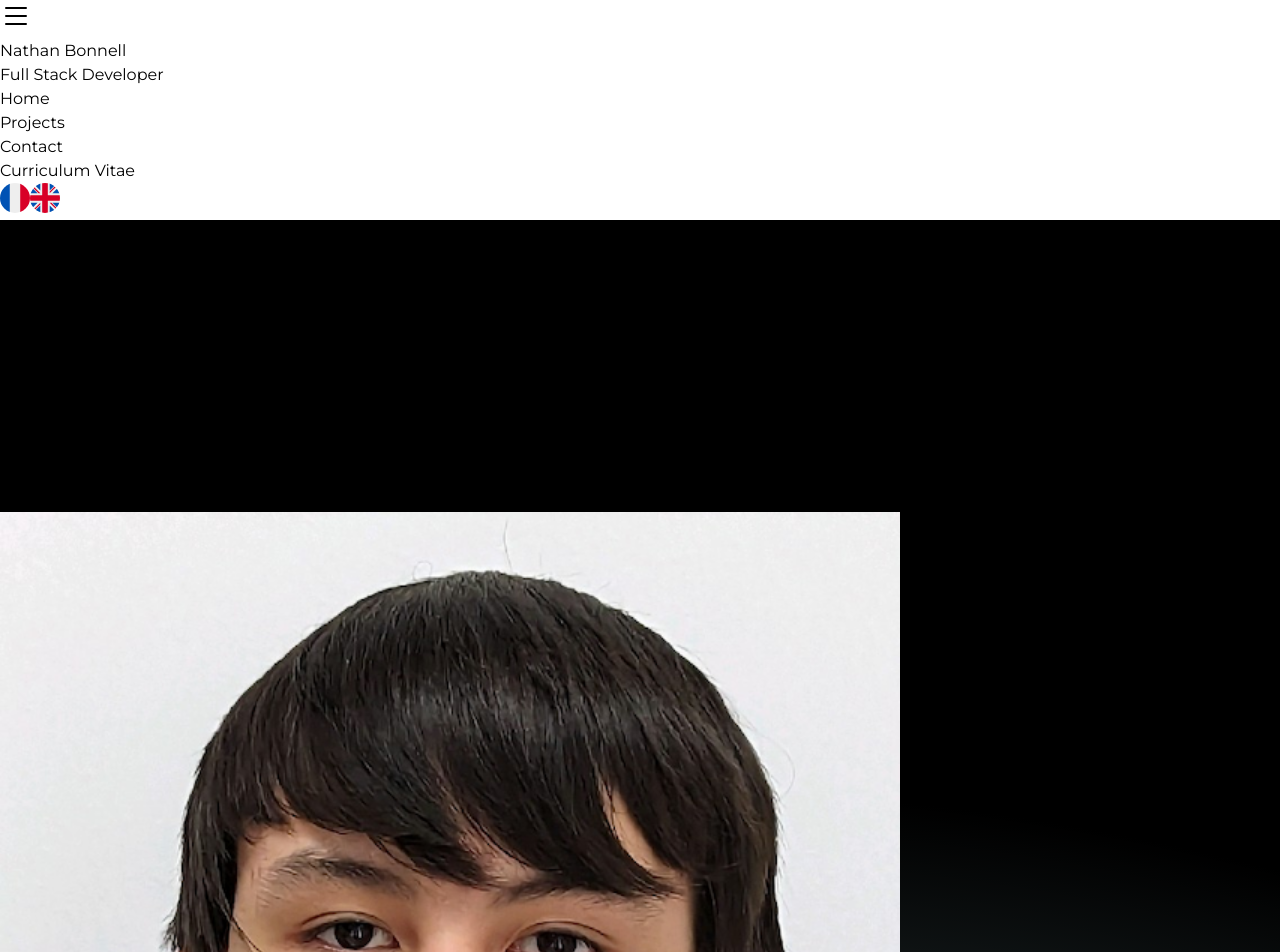
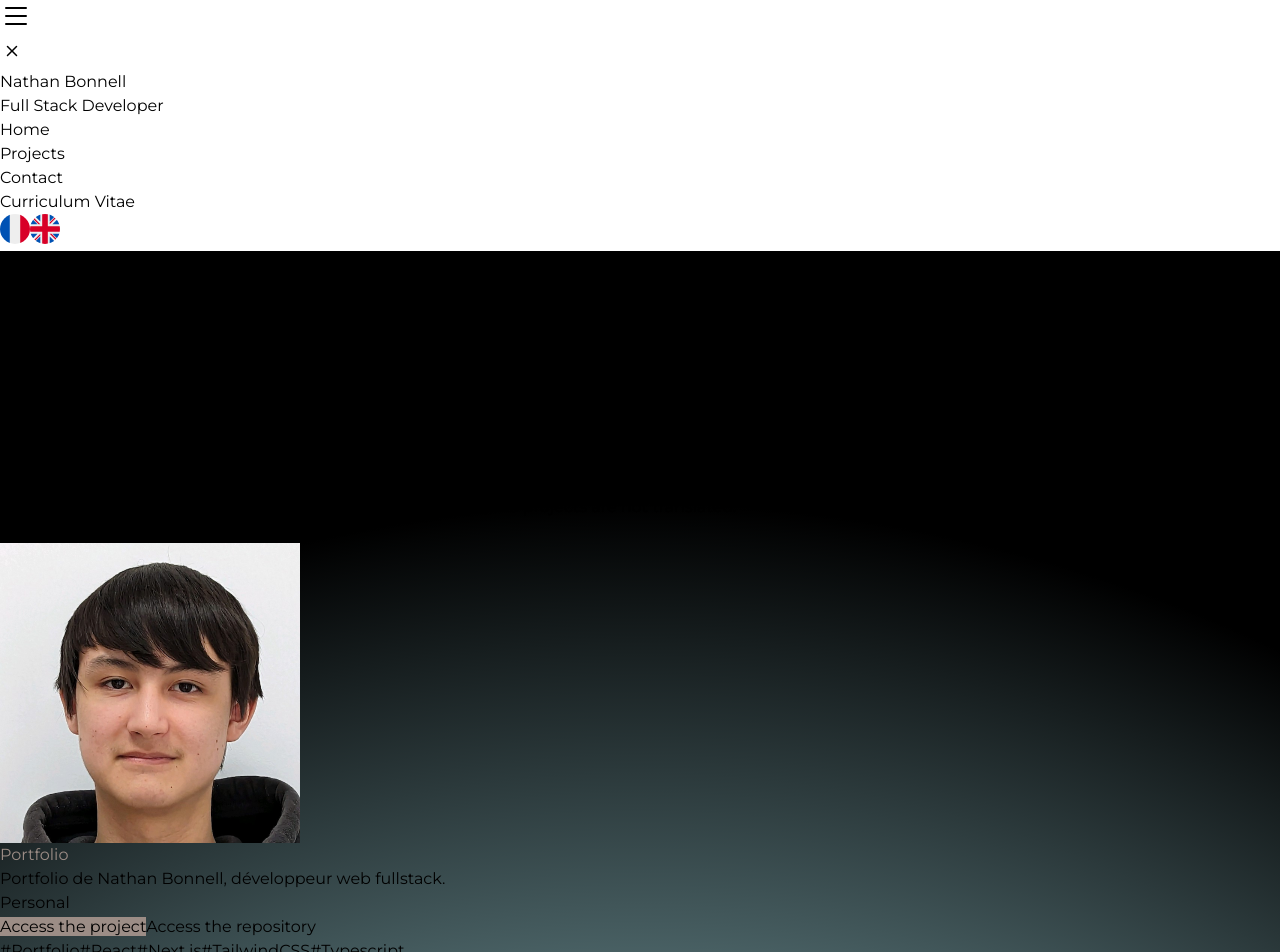
Before and after one commit to Wiibleyde/Portfolio, a Next.js app: page /en/projects in a window 1280 px wide. Shown: the top 952 px of the page. Built offline with nearby package versions, Linux system fonts and the light colour scheme.

Commit message:
Add new projects and enhance Navbar functionality for improved user experience
Signed-off-by: wiibleyde <nathan@bonnell.fr>

```diff
--- a/src/app/[locale]/projects/page.tsx
+++ b/src/app/[locale]/projects/page.tsx
@@ -1,3 +1,4 @@
+"use client"
 import { useTranslations } from "next-intl";
 import { ScrollButton } from "@/components/UI/ScrollButton";
 import { Project, ProjectCard, ProjectType } from "@/components/projects/ProjectCard";
@@ -9,6 +10,8 @@ import EveBanner from "@public/img/projects/eve-banner.png";
 import WeazelNewsLogo from "@public/img/projects/WeazelNews_Logo.png";
 import Motus from "@public/img/projects/motus.jpg";
 import Twitch from "@public/img/projects/twitch.webp";
+import Bro from "@public/img/projects/bro.png";
+import FurutsuGame from "@public/img/projects/furutsugame.png";
 
 const projects: Project[] = [
     {
@@ -76,6 +79,22 @@ const projects: Project[] = [
         repoUrl: "https://github.com/Wiibleyde/Mootus",
         image: Motus.src,
         tags: ["Motus", "Vite", "React", "Typescript", "Atom", "TailwindCSS"],
+    },
+    {
+        title: "Régie Black Room Orchestra",
+        description: "Régie vidéo du concert de Black Room Orchestra sur le serveur FailyV (ainsi que d'autres sur le même serveur).",
+        type: ProjectType.Personal,
+        url: "https://youtu.be/otioMSFKVi0",
+        image: Bro.src,
+        tags: ["VMix", "FailyV", "Concert", "Régie", "Vidéo", "Live","FiveM"],
+    },
+    {
+        title: "Furutsu Game",
+        description: "Furutsu Game est une copie du jeu Suika Game fait avec Unity.",
+        type: ProjectType.School,
+        repoUrl: "https://github.com/Wiibleyde/FurutsuGame",
+        image: FurutsuGame.src,
+        tags: ["Unity", "C#", "Game", "Suika Game", "Ynov"],
     }
 ]
 
@@ -93,7 +112,7 @@ export default function ProjectsPage() {
             <div className='flex flex-col justify-center items-center bg-black h-fit p-8 space-y-8 text-white' id='content'>
                 <p className="italic text-gray-500">{t('description')}</p>
                 <h1 className='text-4xl font-bold'>{t('projects')}</h1>
-                <div className='flex flex-row flex-wrap justify-center'>
+                <div className='grid grid-cols-1 sm:grid-cols-2 md:grid-cols-3 lg:grid-cols-4 gap-8'>
                     {projects.map((project, index) => (
                         <ProjectCard key={index} project={project} />
                     ))}
--- a/src/components/Navbar/Navbar.tsx
+++ b/src/components/Navbar/Navbar.tsx
@@ -4,7 +4,7 @@ import { useTranslations } from "next-intl";
 import { LocaleSelector } from "./LocaleSelector";
 import { useEffect, useState, useRef } from "react";
 import { useMouse } from "@/hooks/useMouse";
-import { List } from "react-bootstrap-icons";
+import { List, X } from "react-bootstrap-icons";
 
 const cv = "/CV_Nathan_Bonnell.pdf";
 
@@ -16,14 +16,16 @@ export function Navbar() {
     const [isShowingNavbar, setIsShowingNavbar] = useState(false);
     const navbarRef = useRef<HTMLDivElement>(null);
 
-    const { mouse, onElement, mouseOnWebsite } = useMouse({ element: navbarRef.current as HTMLElement });
+    const { mouse, onElement, mouseOnWebsite } = useMouse({ element: typeof window !== 'undefined' ? navbarRef.current ?? undefined : undefined });
 
     useEffect(() => {
+        if (typeof window === 'undefined') return;
+
         if(!mouseOnWebsite) {
             setShowNavbar(false);
             setIsShowingNavbar(false);
         }
-        const isMouseNearNavbar = mouse.x >= window.innerWidth - 50;
+        const isMouseNearNavbar = mouse.x >= window.innerWidth - 20;
         if (isMouseNearNavbar) {
             setShowNavbar(true);
             setIsShowingNavbar(true);
@@ -41,11 +43,16 @@ export function Navbar() {
     return (
         <>
             <div className={`fixed top-4 right-4 z-50 ${showNavbar ? "hidden" : "block"}`}>
-                <button onClick={() => setShowNavbar(true)} className="p-2 bg-black bg-opacity-95 text-white rounded-full shadow-lg" name="Open Navbar">
+                <button onClick={() => setShowNavbar(true)} className="p-2 text-white" name="Open Navbar">
                     <List size={32} />
                 </button>
             </div>
             <div ref={navbarRef} id="navbar" className={`fixed bg-gradient-to-r from-black via-gray-900 to-black text-white border-2 border-white rounded-xl w-64 h-[calc(100%-2rem)] top-4 right-4 flex flex-col items-start justify-between p-8 shadow-2xl z-50 transition-transform duration-300 transform ${showNavbar ? "translate-x-0" : "translate-x-[calc(100%+2rem)]"}`}>
+                <div className="absolute top-4 right-4 z-50">
+                    <button onClick={() => setShowNavbar(false)} className="p-2 bg-black bg-opacity-95 text-white rounded-full shadow-lg" name="Close Navbar">
+                        <X size={24} />
+                    </button>
+                </div>
                 <div className="flex flex-col space-y-6 items-start mt-6">
                     <p className="font-bold text-lg">{t("name")}</p>
                     <p className="font-bold text-green-400 italic">{t("job")}</p>
@@ -72,7 +79,7 @@ export function Navbar() {
                     <a href={cv} target="_blank" rel="noreferrer">
                         <h2 className={`relative hover:text-gray-400 transition duration-300`}>
                             {t("cv")}
-                            <span className={`absolute bottom-0 left-0 w-full h-0.5 bg-green-400 transition-transform duration-300 ${pathname === "RIEN CAR IL Y A PAS DE LIENS A METTRE MDRRRRRRRRRRRRRRRRRRRRRRRRRRRRRRRRRRRRRRRRRRRRR" ? "scale-x-100" : "scale-x-0"} origin-left`}></span>
+                            <span className={`absolute bottom-0 left-0 w-full h-0.5 transition-transform duration-300`}></span>
                         </h2>
                     </a>
                     <LocaleSelector />
--- a/src/components/projects/ProjectCard.tsx
+++ b/src/components/projects/ProjectCard.tsx
@@ -1,6 +1,8 @@
+"use client"
 import { Link } from "@/i18n/routing";
 import { useTranslations } from "next-intl";
 import Image from "next/image";
+import { useEffect, useState } from "react";
 
 export enum ProjectType {
     School = "school",
@@ -18,25 +20,65 @@ export interface Project {
     tags: string[];
 }
 
+function getDominantColor(imageSrc: string, callback: (color: string) => void) {
+    const img = document.createElement('img');
+    img.src = imageSrc;
+    img.crossOrigin = "Anonymous";
+    img.onload = () => {
+        const canvas = document.createElement('canvas');
+        const context = canvas.getContext('2d');
+        if (context) {
+            canvas.width = img.width;
+            canvas.height = img.height;
+            context.drawImage(img, 0, 0, img.width, img.height);
+            const data = context.getImageData(0, 0, img.width, img.height).data;
+            const color = { r: 0, g: 0, b: 0, count: 0 };
+            for (let i = 0; i < data.length; i += 4) {
+                color.r += data[i];
+                color.g += data[i + 1];
+                color.b += data[i + 2];
+                color.count++;
+            }
+            color.r = Math.floor(color.r / color.count);
+            color.g = Math.floor(color.g / color.count);
+            color.b = Math.floor(color.b / color.count);
+
+            // Adjust color if too dark
+            const brightness = (color.r * 299 + color.g * 587 + color.b * 114) / 1000;
+            if (brightness < 128) {
+                color.r = Math.min(color.r + 70, 255);
+                color.g = Math.min(color.g + 70, 255);
+                color.b = Math.min(color.b + 70, 255);
+            }
+
+            callback(`rgb(${color.r}, ${color.g}, ${color.b})`);
+        }
+    };
+}
 
 export function ProjectCard({ project }: { project: Project }) {
     const t = useTranslations("ProjectsPage");
+    const [dominantColor, setDominantColor] = useState<string>("dark");
+
+    useEffect(() => {
+        getDominantColor(project.image, setDominantColor);
+    }, [project.image]);
 
     return (
-        <div className='flex flex-col w-96 h-auto m-3 bg-black border-2 border-white p-6 rounded-lg shadow-lg transition-all duration-300 hover:border-green-500 shadow-white hover:shadow-green-500'>
-            <Image src={project.image} alt={project.title} className='w-full h-48 object-cover rounded-lg bg-gray-300' height={300} width={900} />
+        <div className='flex flex-col w-full md:w-80 lg:w-96 h-auto m-3 bg-black border border-gray-700 p-6 rounded-lg shadow-lg transition-transform transform hover:scale-105'>
+            <Image src={project.image} alt={project.title} className='w-full h-48 object-cover rounded-t-lg bg-gray-300' width={300} height={150} />
             <div className='p-4'>
-                <h2 className='font-bold text-2xl mb-2'>{project.title}</h2>
+                <h2 className='font-bold text-2xl mb-2' style={{ color: dominantColor }}>{project.title}</h2>
                 <p className='text-gray-300 mb-4'>{project.description}</p>
-                <p className='text-sm text-gray-400 mb-4'>{t(`projectType.${project.type}`)}</p>
+                <p className='text-sm text-gray-400 mb-4'>{project.type && t(`projectType.${project.type.toLowerCase()}`)}</p>
                 <div className='flex flex-row space-x-2'>
                     {project.url && (
-                        <Link href={project.url} className='inline-block px-6 py-2 text-sm font-medium leading-6 text-center text-white uppercase transition bg-green-500 rounded-lg shadow ripple hover:shadow-lg hover:bg-green-800 focus:outline-none'>
+                        <Link href={project.url} className='inline-block px-6 py-2 text-sm font-medium leading-6 text-center text-white bg-black uppercase transition rounded-lg shadow ripple hover:shadow-lg focus:outline-none' style={{ backgroundColor: dominantColor }}>
                             {t('link')}
                         </Link>
                     )}
                     {project.repoUrl && (
-                        <Link href={project.repoUrl} className='inline-block px-6 py-2 text-sm font-medium leading-6 text-center text-white uppercase transition bg-gray-700 rounded-lg shadow ripple hover:shadow-lg hover:bg-gray-800 focus:outline-none'>
+                        <Link href={project.repoUrl} className='inline-block px-6 py-2 text-sm font-medium leading-6 text-center text-white uppercase transition bg-gray-700 rounded-lg shadow ripple hover:shadow-lg focus:outline-none'>
                             {t('repo')}
                         </Link>
                     )}
```
Also changed, not shown: src/components/Home/Timeline.tsx (+8 -8 lines), public/img/projects/bro.png (added), public/img/projects/furutsugame.png (added).
